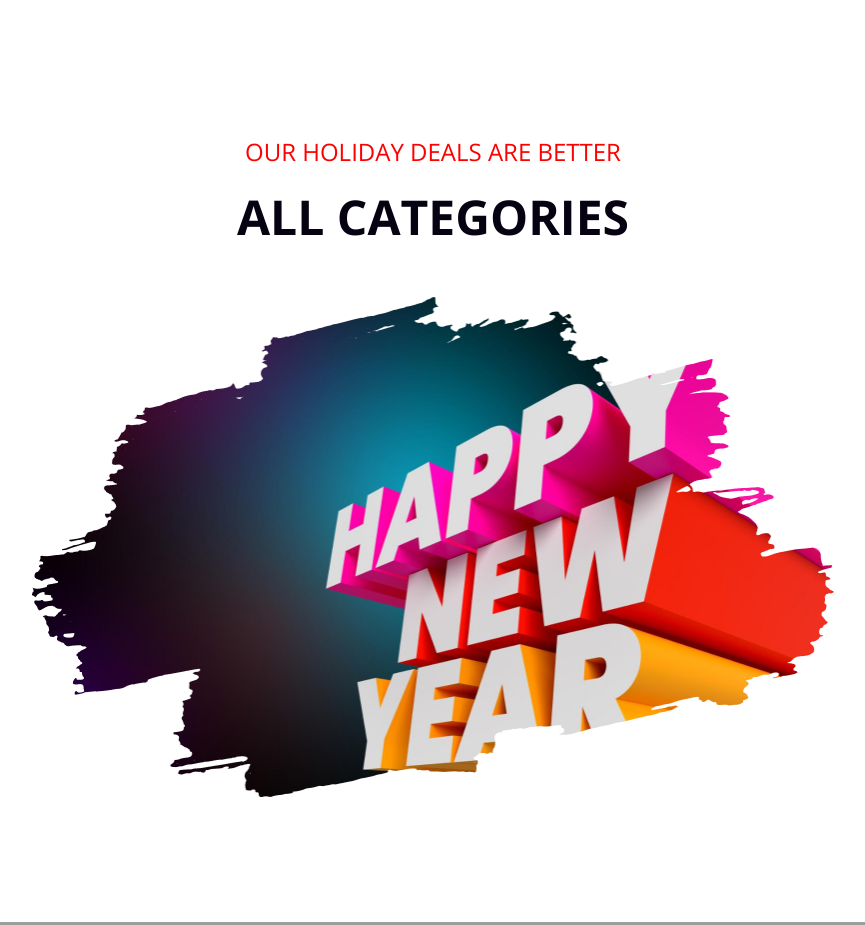
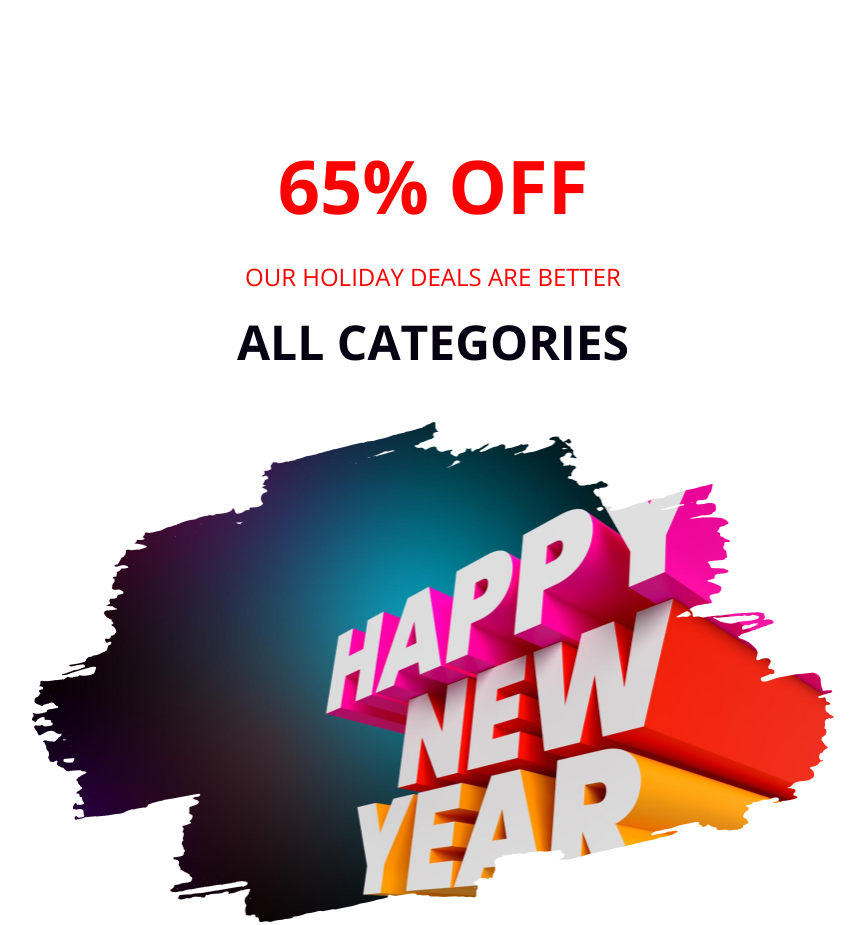
Before and after one commit to Ratul726/B9A1-New-Year-New-Mission-main, a plain HTML site: page index.html in a window 1280 px wide. Shown: the part 760-1685 px from the top of the page, without its empty margins (207-1072 px from the left). Drawn offline with nearby package versions, Linux system fonts and the light colour scheme; grey boxes are pictures that could not be loaded.

Commit message:
added final code

```diff
--- a/index.html
+++ b/index.html
@@ -30,6 +30,7 @@
     <main>
         <section>
             <div class="section-head">
+                <h2 class="h2">65% OFF</h2>
                 <h4>OUR HOLIDAY DEALS ARE BETTER</h4>
                 <h3>ALL CATEGORIES</h3>
                 <img class="first-section-img" src="./resources/New Year Photo.png" alt="New Year Photo">
--- a/styles/index.css
+++ b/styles/index.css
@@ -33,6 +33,11 @@
 
 .section-head {
     text-align: center;
+}
+.section-head h2{
+    font-size: 74px;
+    color: #ff0000;
+    margin-bottom: 24px;
 }
 
 .section-head h4 {
@@ -339,6 +344,7 @@ padding: 25px 280px 25px 30px;
 border-radius: 50px 0 0 50px;
 border: none;
 outline: none;
+position: relative;
 
 }
 .email:hover{
@@ -352,6 +358,7 @@ outline: none;
     font-size: 20px;
     border-radius: 0 50px 50px 0;
     margin-right: 190px;
+    margin-left: -3px;
 
 }
 .Subscribe{
```
